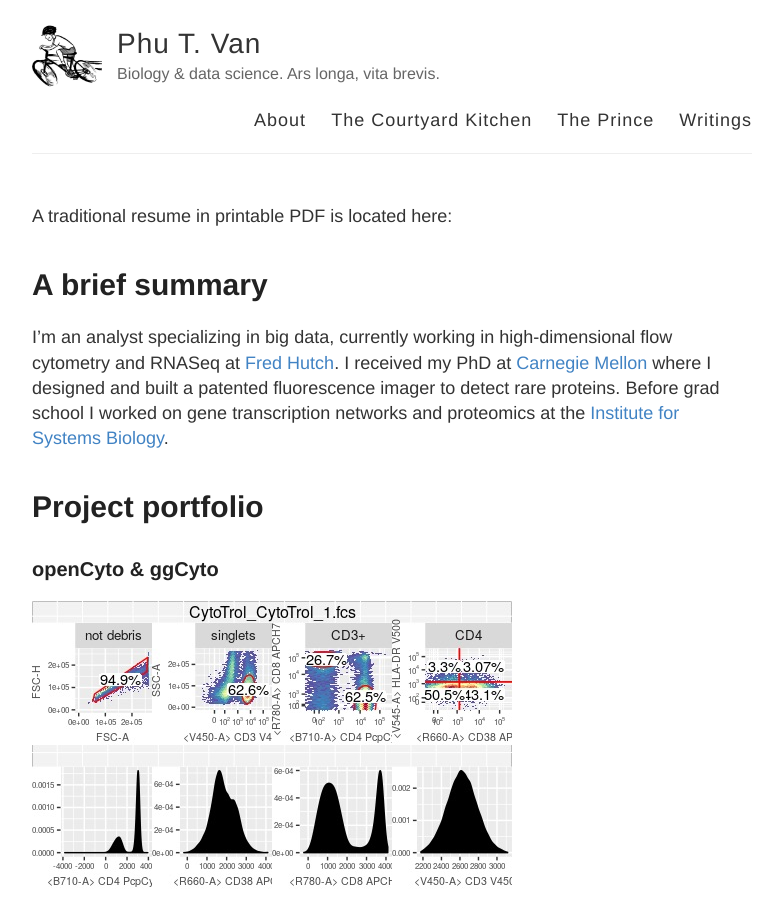
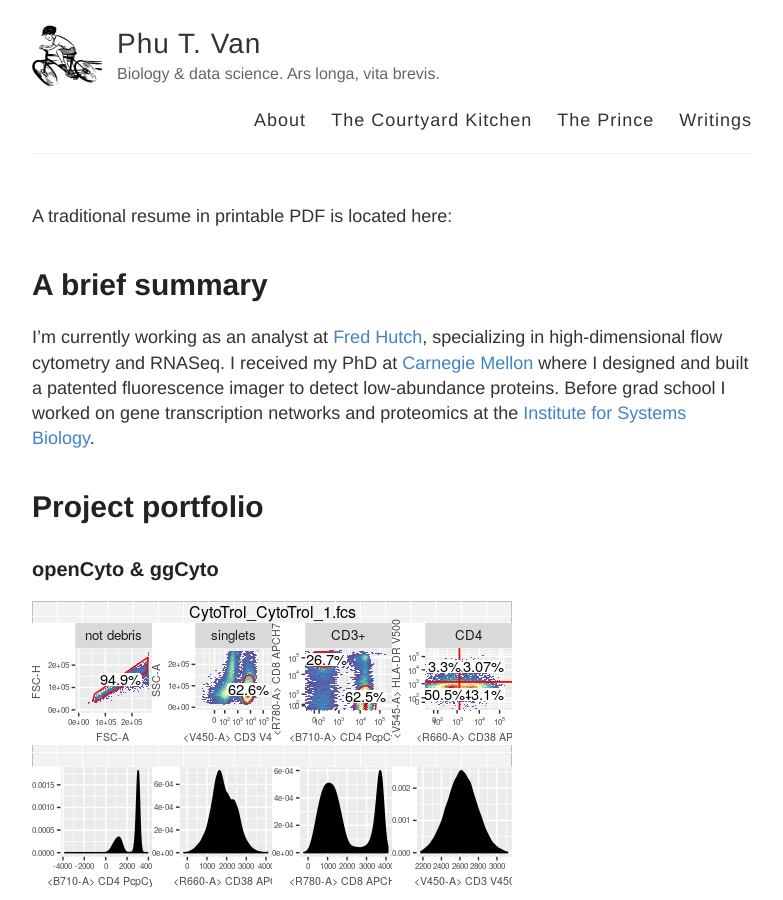
Before and after one commit to ptvan/ptvan.github.io, a Jekyll site: the page built from about.md, in a window 1280 px wide and 900 px high. Shown: the whole window, without its empty margins (248-1031 px from the left). Built offline with Jekyll 4.4.1, drawn with Linux system fonts in a browser that asks for light colours.

Commit message:
more formatting

```diff
--- a/about.md
+++ b/about.md
@@ -8,12 +8,13 @@
 
 # A brief summary
 
-I'm an analyst specializing in big data, currently working in high-dimensional flow cytometry and RNASeq at [Fred Hutch](http://rglab.org). I received my PhD at [Carnegie Mellon](https://cmu.edu/bio) where I designed and built a patented fluorescence imager to detect rare proteins. Before grad school I worked on gene transcription networks and proteomics at the [Institute for Systems Biology](https://baliga.systemsbiology.net/).
+I'm currently working as an analyst at [Fred Hutch](http://rglab.org), specializing in high-dimensional flow cytometry and RNASeq. I received my PhD at [Carnegie Mellon](https://cmu.edu/bio) where I designed and built a patented fluorescence imager to detect low-abundance proteins. Before grad school I worked on gene transcription networks and proteomics at the [Institute for Systems Biology](https://baliga.systemsbiology.net/).
 
 # Project portfolio
 
 ### openCyto & ggCyto
 ![ggCyto](/images/ggcyto-example.jpg "ggcyto-example.jpg")
+
 
 As a postdoc, I helped extend [OpenCyto](http://opencyto.org), an open-source R software framework for gating high-dimensional flow-cytometry and mass-cytometry data. I also worked on [ggCyto](https://www.ncbi.nlm.nih.gov/pmc/articles/PMC6223365/), an R package that enables ggplot-style plotting of flow- and mass-cytometry datasets.
 
```
